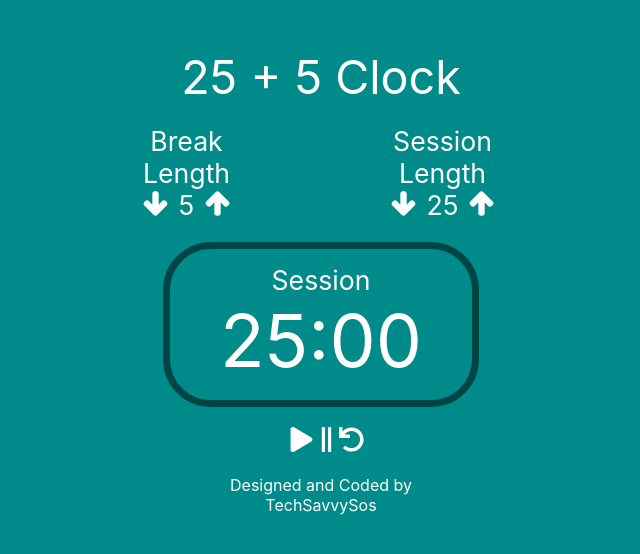
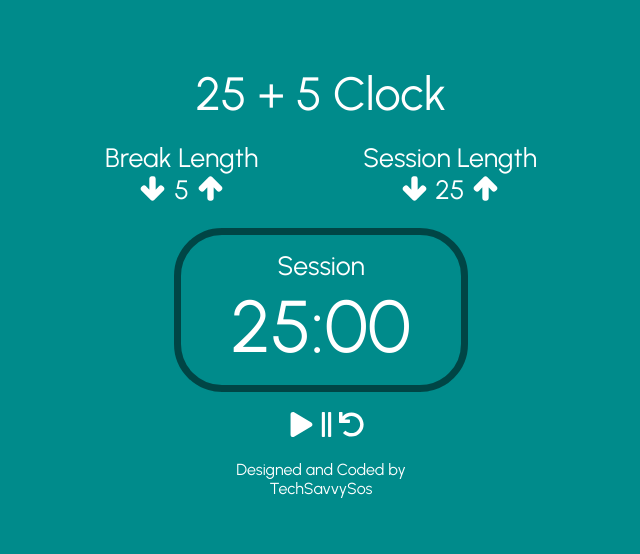
Before and after one commit to SospeterKe/clock-timer, a React (Create React App) app: page / in a window 1280 px wide. Shown: the part 118-672 px from the top of the page, without its empty margins (319-959 px from the left). Built offline with nearby package versions, Linux system fonts and the light colour scheme.

Commit message:
Added Urbanist font family

```diff
--- a/src/components/App/App.css
+++ b/src/components/App/App.css
@@ -1,7 +1,9 @@
+@import url('https://fonts.googleapis.com/css?family=Urbanist');
 *{
   box-sizing: border-box;
   margin: 0;
   padding: 0;
+  font-family: Urbanist;
 }
 
 .App{
```
